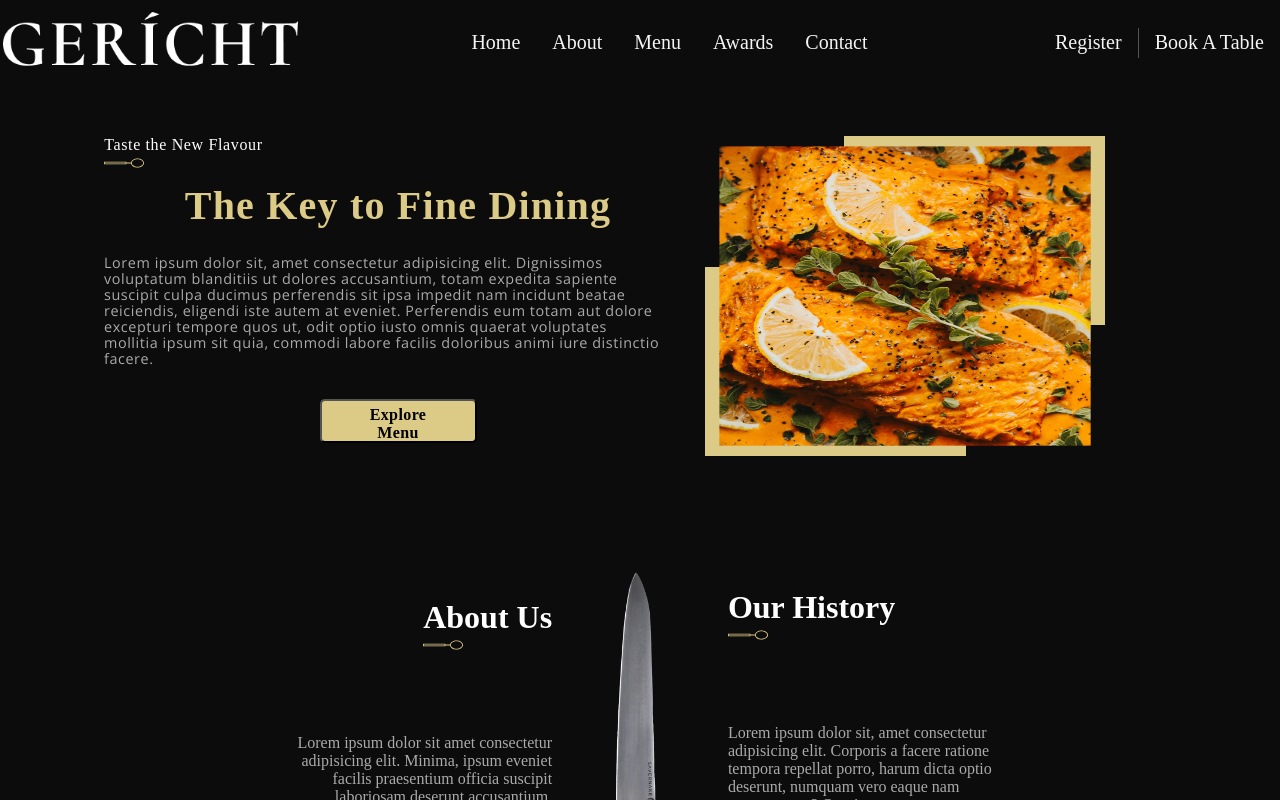
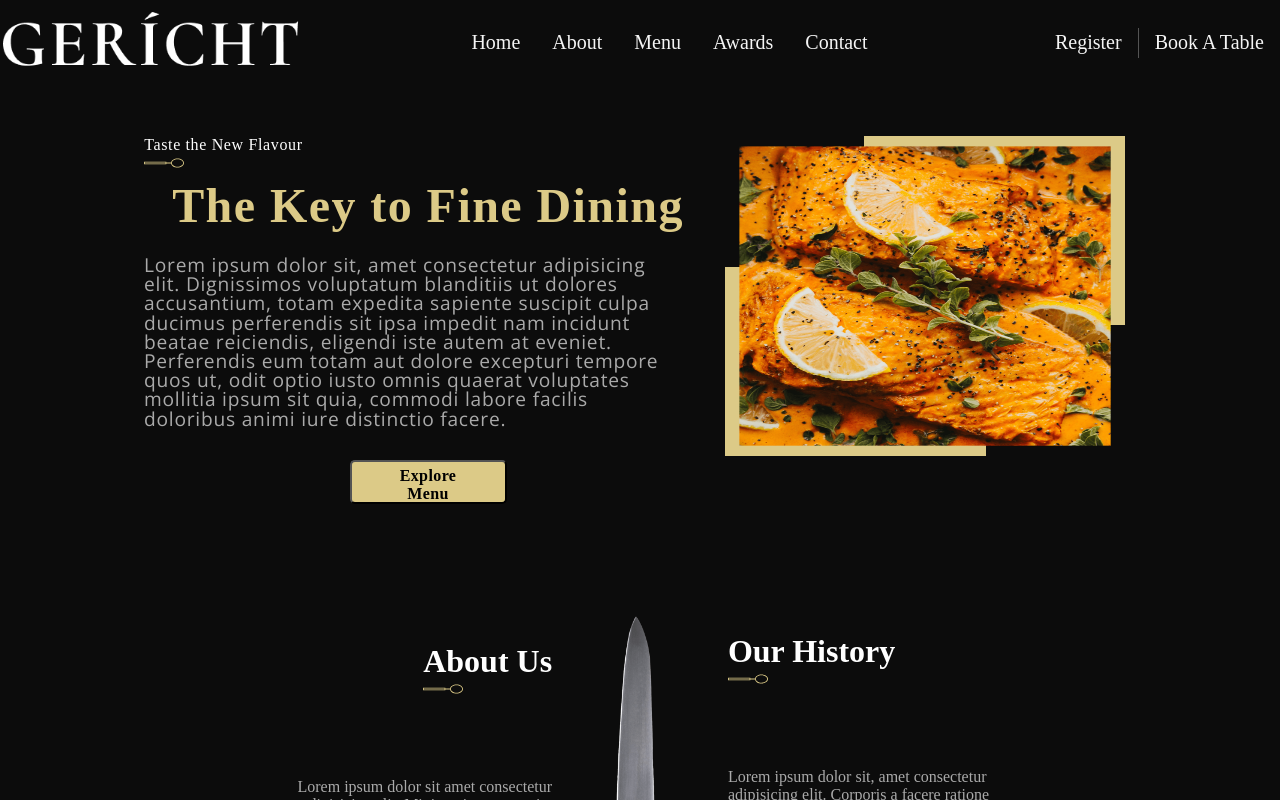
Before and after one commit to nrshakib/restaurant-website-react, a React (Create React App) app: page / in a window 1280 px wide. Shown: the top 800 px of the page. Built offline with nearby package versions, Linux system fonts and the light colour scheme; a web font is replaced by a local one.

Commit message:
Several Design Change

```diff
--- a/src/Components/Header/Header.css
+++ b/src/Components/Header/Header.css
@@ -50,8 +50,28 @@
   font-weight: 700;
   letter-spacing: 0.025em;
 }
+@media screen and (min-width: 1151px) and (max-width: 2000px) {
+  .header {
+    padding-left: 9rem;
+  }
+  .sub-title {
+    font-size: 1rem;
+  }
+  .header-h1 {
+    font-size: 3rem;
+    line-height: 35px;
+  }
+  .header-text {
+    letter-spacing: 0.04em;
+    font-size: 1.2rem;
+    width: 95%;
+    line-height: 1.2rem;
+    text-align: left;
+    overflow: hidden;
+  }
+}
 
-@media screen and (min-width: 951px) and (max-width: 2000px) {
+@media screen and (min-width: 951px) and (max-width: 1150px) {
   .header {
     padding-left: 6.5rem;
   }
```
